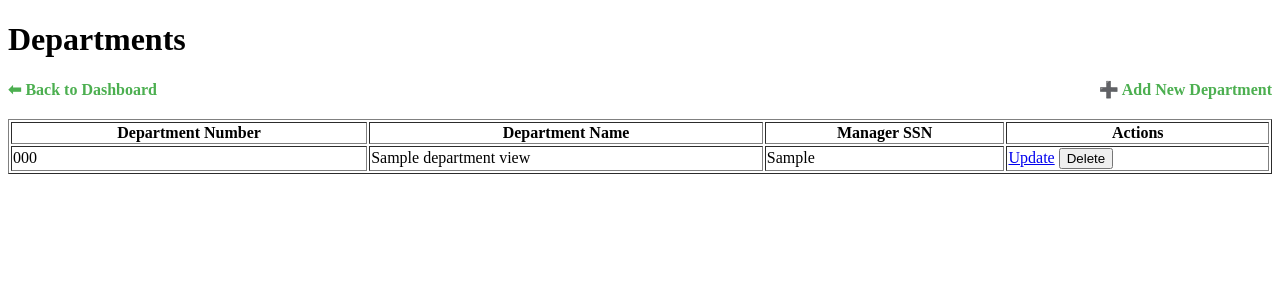
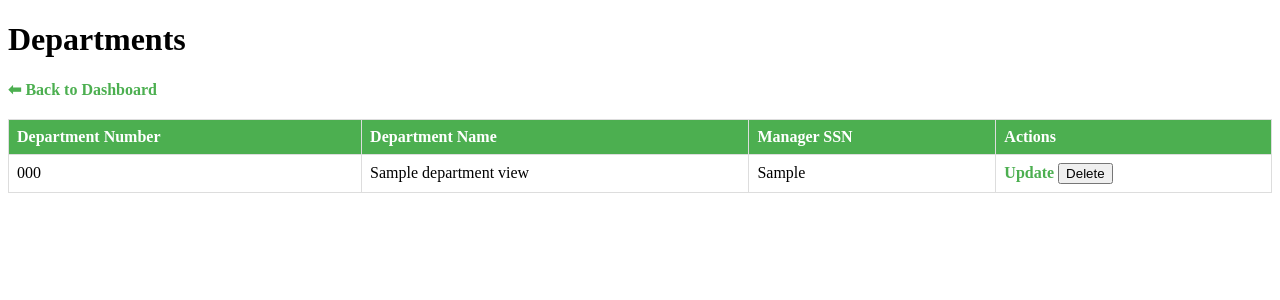
Before and after one commit to farazsaudagar/CIS3530_A4, a Flask app: page /departments in a window 1280 px wide. Shown: the top 300 px of the page. Run offline with Flask 2, Linux system fonts and the light colour scheme; a user stored in the database is signed in; a database or web service that is not in the repository returns one stand-in record (values such as "Sample title"); some libraries are stand-ins or nearby versions.

Commit message:
ui changes

```diff
--- a/app/templates/departments.html
+++ b/app/templates/departments.html
@@ -2,38 +2,64 @@
 <html lang="en">
 <head>
     <title>Departments</title>
+    <style>
+        a {
+            text-decoration: none;
+            color: #4CAF50;
+            font-weight: bold;
+        }
+        a:hover {
+            color: #45a049;
+        }
+        table {
+            width: 100%;
+            margin-top: 20px;
+            border-collapse: collapse;
+        }
+        th, td {
+            border: 1px solid #ddd;
+            padding: 8px;
+            text-align: left;
+        }
+        th {
+            background-color: #4CAF50;
+            color: white;
+        }
+    </style>
 </head>
 <body>
     <h1>Departments</h1>
 
     <!-- Back to Dashboard Link -->
-    <a href="{{ url_for('index') }}" style="text-decoration: none; color: #4CAF50; font-weight: bold;">⬅ Back to
-Dashboard</a>
+    <a href="{{ url_for('index') }}">⬅ Back to Dashboard</a>
 
-    <!-- Add New Department Link -->
-    <a href="{{ url_for('add_department') }}" style="float: right; text-decoration: none; color: #4CAF50; font-weight:
-bold;">➕ Add New Department</a>
+    <!-- Add New Department Link (Visible Only to Admins) -->
+    {% if user_role == 'admin' %}
+    <a href="{{ url_for('add_department') }}" style="float: right;">➕ Add New Department</a>
+    {% endif %}
 
-    <table border="1" style="width:100%; margin-top: 20px;">
+    <table>
         <tr>
             <th>Department Number</th>
             <th>Department Name</th>
             <th>Manager SSN</th>
+            {% if user_role != 'normal_user' %}
             <th>Actions</th>
+            {% endif %}
         </tr>
         {% for department in departments %}
         <tr>
             <td>{{ department[0] }}</td>
             <td>{{ department[1] }}</td>
             <td>{{ department[2] }}</td>
+            {% if user_role != 'normal_user' %}
             <td>
                 <a href="{{ url_for('update_department', dnumber=department[0]) }}">Update</a>
-                <form action="{{ url_for('delete_department', dnumber=department[0]) }}" method="post"
-style="display:inline;">
-                    <button type="submit" onclick="return confirm('Are you sure you want to delete this
-department?');">Delete</button>
+                <form action="{{ url_for('delete_department', dnumber=department[0]) }}" method="post" style="display:inline;">
+                    <button type="submit" onclick="return confirm('Are you sure you want to delete this department?');">Delete</button>
                 </form>
             </td>
+            {% endif %}
         </tr>
         {% endfor %}
     </table>
```
Also changed, not shown: app/templates/employees.html (+36 -3 lines), app/templates/projects.html (+10 -8 lines).
